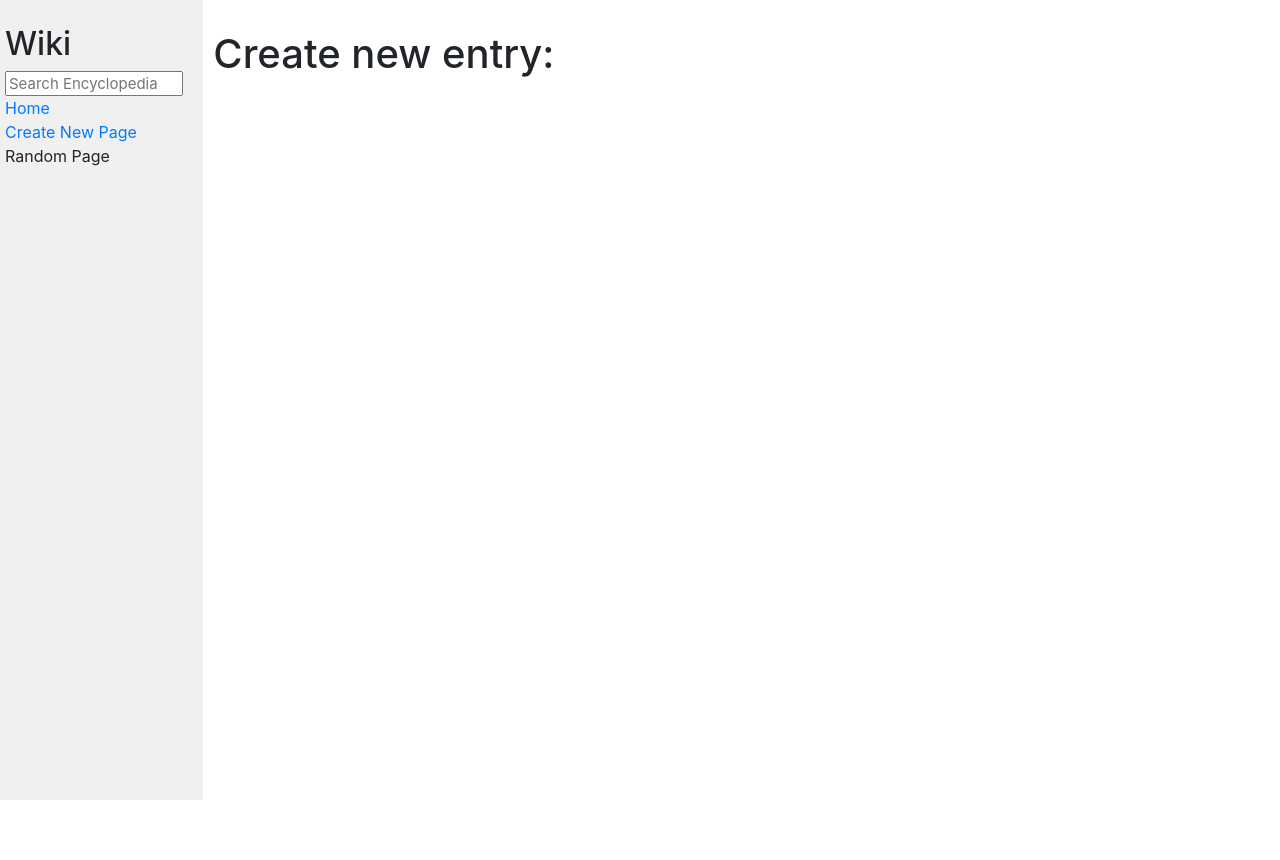
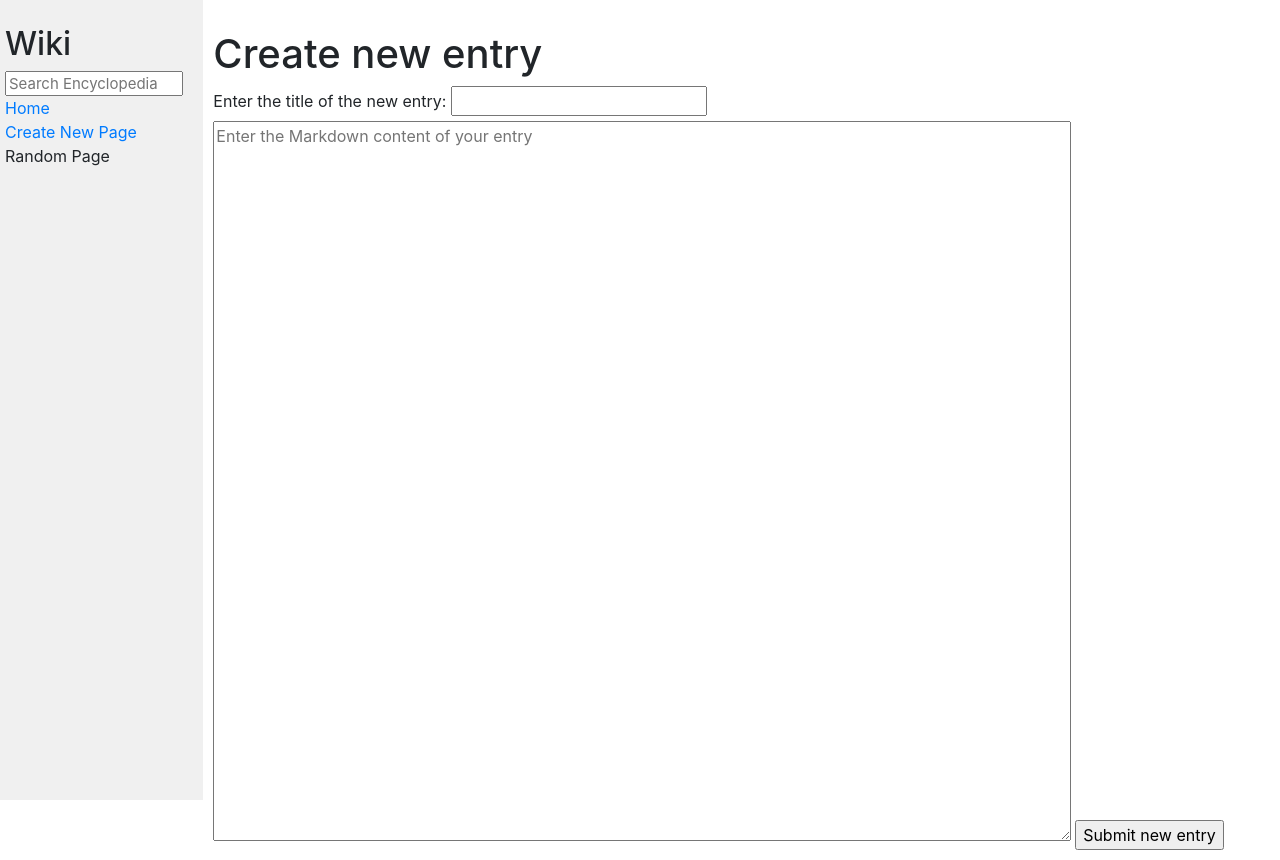
Before and after one commit to TheMisu/HarvardWiki, a Django app: page /create/ in a window 1280 px wide. Before the commit the page ends 800 px from the top, so only its background shows below. Run offline with Django 3.2, Linux system fonts and the light colour scheme; some libraries are stand-ins or nearby versions.

Commit message:
Created the form for the new entry.

```diff
--- a/wiki/encyclopedia/templates/encyclopedia/create.html
+++ b/wiki/encyclopedia/templates/encyclopedia/create.html
@@ -5,5 +5,12 @@
 {% endblock %}
 
 {% block body %}
-    <h1>Create new entry:</h1>
+    <h1>Create new entry</h1>
+
+    <form>
+        <label for="Entry Title">Enter the title of the new entry: </label>
+        <input type="text" name="Entry Title">
+        <textarea class="txtarea" placeholder="Enter the Markdown content of your entry"></textarea>
+        <input type="submit" value="Submit new entry">
+    </form>
 {% endblock %}
```
